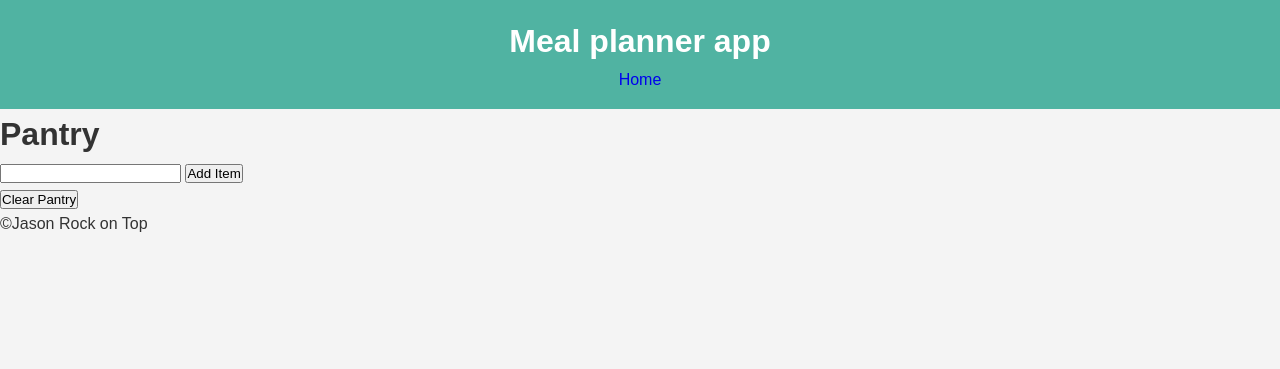
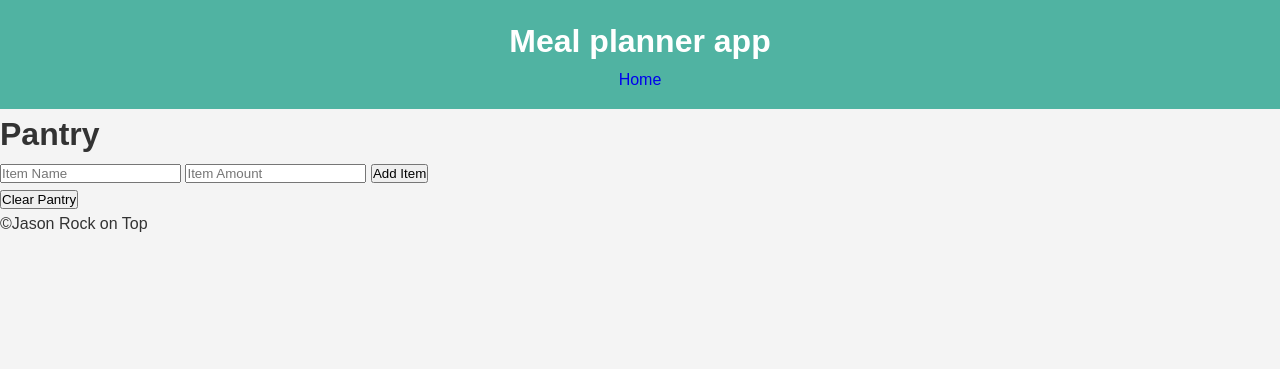
Before and after one commit to knight-jsol/MealPlannerApp, a Django app: page /pantry in a window 1280 px wide. Shown: the top 369 px of the page. Run offline with Django 4.2, Linux system fonts and the light colour scheme.

Commit message:
pantry to accept tuple as input for cookies

```diff
--- a/webpage/templates/home.html
+++ b/webpage/templates/home.html
@@ -3,7 +3,6 @@
 {% block content %}
     <header>
         <h1>Meal Prep App</h1>
-        <link rel="stylesheet" type="text/css" href="home.css">
     </header>
 
     <main>
--- a/webpage/templates/pantry.html
+++ b/webpage/templates/pantry.html
@@ -11,7 +11,8 @@
 
 <form action="{% url 'add_item' %}" method="post">
     {% csrf_token %}
-    <input type="text" name="item_name" required>
+    <input type="text" name="item_name" placeholder="Item Name" required>
+    <input type="number" name="item_amount" placeholder="Item Amount" required>
     <input type="submit" value="Add Item">
 </form>
 
--- a/webpage/views.py
+++ b/webpage/views.py
@@ -24,12 +24,13 @@ def pantry(request):
 # Adds item to pantry
 def add_item(request):
     item_name = request.POST.get('item_name', '')
+    item_amount = request.POST.get('item_amount', '')
 
-    if item_name:
+    if item_name and item_amount:
         pantry_items = request.COOKIES.get('pantry_items', '').split(',') if request.COOKIES.get('pantry_items') else []
-        pantry_items.append(item_name)
+        pantry_items.append((item_name, item_amount))
         response = render(request, 'pantry.html', {'pantry_items': pantry_items})
-        response.set_cookie('pantry_items', ','.join(pantry_items))
+        response.set_cookie('pantry_items', ','.join([f'{item[0]}:{item[1]}' for item in pantry_items]))
         return response
 
     return HttpResponseRedirect('/pantry')
```
